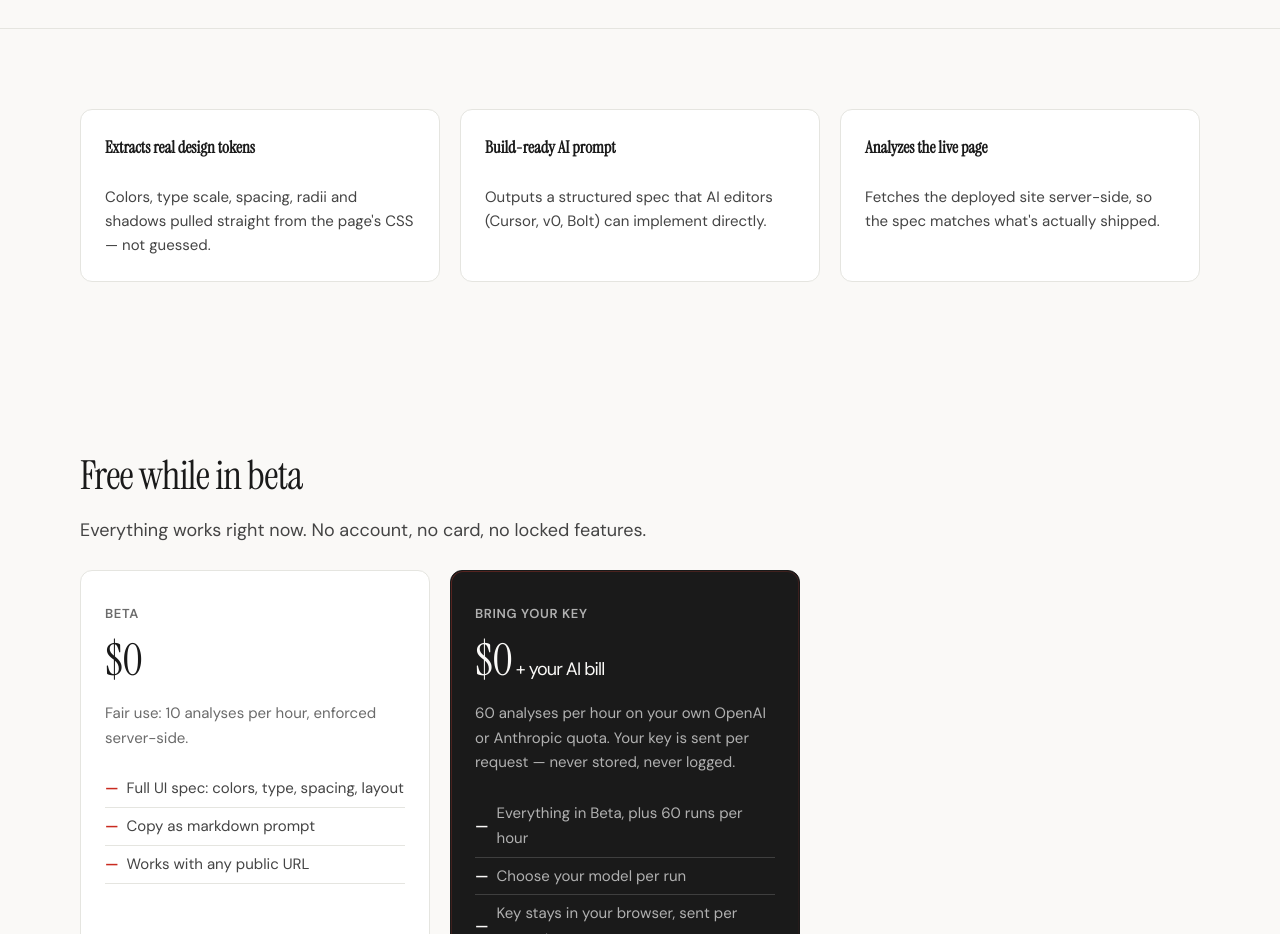
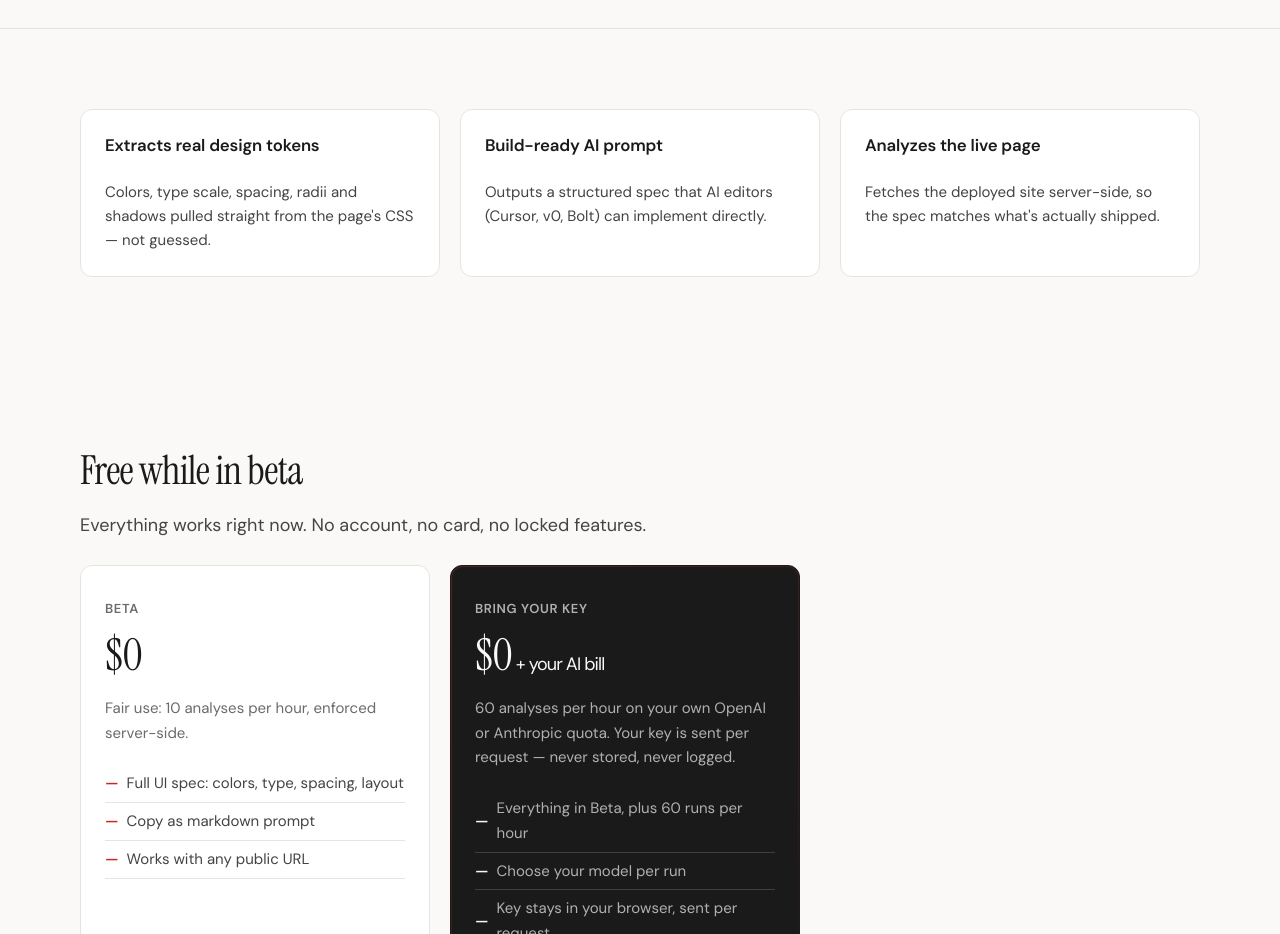
Before and after one commit to al7ameen/uidconstruct, a website: page index.html in a window 1280 px wide. Shown: the part 2000-2934 px from the top of the page. Drawn offline with Linux system fonts and the light colour scheme.

Commit message:
Stop synthesising a fake bold on the three card headings
The headings were inline-styled Instrument Serif at font-weight:600. Google
serves Instrument Serif at 400 ONLY, so the browser could not honour 600 and
built a faux bold from the 400 outline instead -- which reads muddy at small
sizes. The declaration is perfectly legal CSS, so nothing in the stylesheet
reveals it: you can only catch it by cross-checking declared weights against
the weights the fonts link actually requests.

Moved them onto a real .testimonial-card h3 rule using DM Sans 600, matching
.step-item .content h3 on the same page. DM Sans IS loaded at 600. Font size
kept at 1.05rem -- the request was about the typeface, not the scale.

Three tests, all mutation-proven:
  - audit every rule that declares both family and weight against the weights
    the Google Fonts link actually loads
  - headings that declare a family but NO weight inherit the UA default of 700,
    which reproduces the same bug on a 400-only serif; this closes the hole the
    first audit leaves open (29 rules declare only one of the two properties)
  - typography must live in style.css, not a style="" attribute -- inline styles
    outrank every stylesheet rule and are invisible to the audit above

Verified by injecting each bug back and watching the right test fail.
Suite: 172 (81 unit + 42 integration + 35 frontend + 14 gate).

```diff
--- a/index.html
+++ b/index.html
@@ -294,15 +294,15 @@
                 <h2 class="sr-only" id="social-heading">What you get</h2>
                 <div class="testimonials-grid">
                         <div class="testimonial-card">
-                            <h3 style="font-size:1.05rem;margin:0 0 8px;font-family:var(--font-serif);font-weight:600">Extracts real design tokens</h3>
+                            <h3>Extracts real design tokens</h3>
                             <p class="testimonial-text">Colors, type scale, spacing, radii and shadows pulled straight from the page's CSS — not guessed.</p>
                         </div>
                         <div class="testimonial-card">
-                            <h3 style="font-size:1.05rem;margin:0 0 8px;font-family:var(--font-serif);font-weight:600">Build-ready AI prompt</h3>
+                            <h3>Build-ready AI prompt</h3>
                             <p class="testimonial-text">Outputs a structured spec that AI editors (Cursor, v0, Bolt) can implement directly.</p>
                         </div>
                         <div class="testimonial-card">
-                            <h3 style="font-size:1.05rem;margin:0 0 8px;font-family:var(--font-serif);font-weight:600">Analyzes the live page</h3>
+                            <h3>Analyzes the live page</h3>
                             <p class="testimonial-text">Fetches the deployed site server-side, so the spec matches what's actually shipped.</p>
                         </div>
                 </div>
--- a/style.css
+++ b/style.css
@@ -852,6 +852,22 @@ button:hover { opacity: 0.85; }
     box-shadow: var(--shadow-md);
 }
 
+/* Card headings. These three used to be inline-styled Instrument Serif at
+   font-weight:600 -- but Google serves Instrument Serif at 400 ONLY, so the
+   browser was synthesising a fake bold, which reads muddy at small sizes.
+   Every other serif heading on the site is 400; these were the outliers.
+   Now matched to .step-item .content h3 on the same page: DM Sans 600, which
+   IS loaded at 600. margin-bottom keeps the previous 8px rhythm (the card's
+   flex gap supplies the rest). */
+.testimonial-card h3 {
+    font-family: var(--font-sans);
+    font-size: 1.05rem;
+    font-weight: 600;
+    line-height: 1.35;
+    letter-spacing: -0.01em;
+    margin: 0 0 var(--space-2);
+}
+
 .testimonial-stars { color: var(--warning); display: flex; gap: 2px; }
 .testimonial-text {
     font-size: 15px;
```
Also changed, not shown: tests/frontend.test.js (+78 -0 lines).
